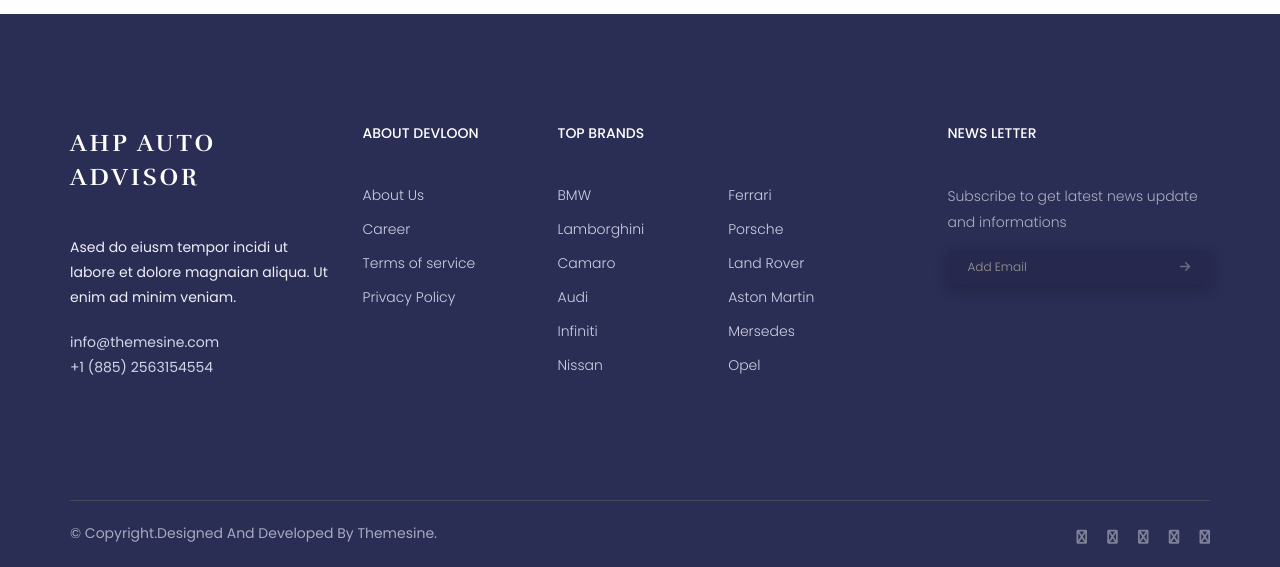
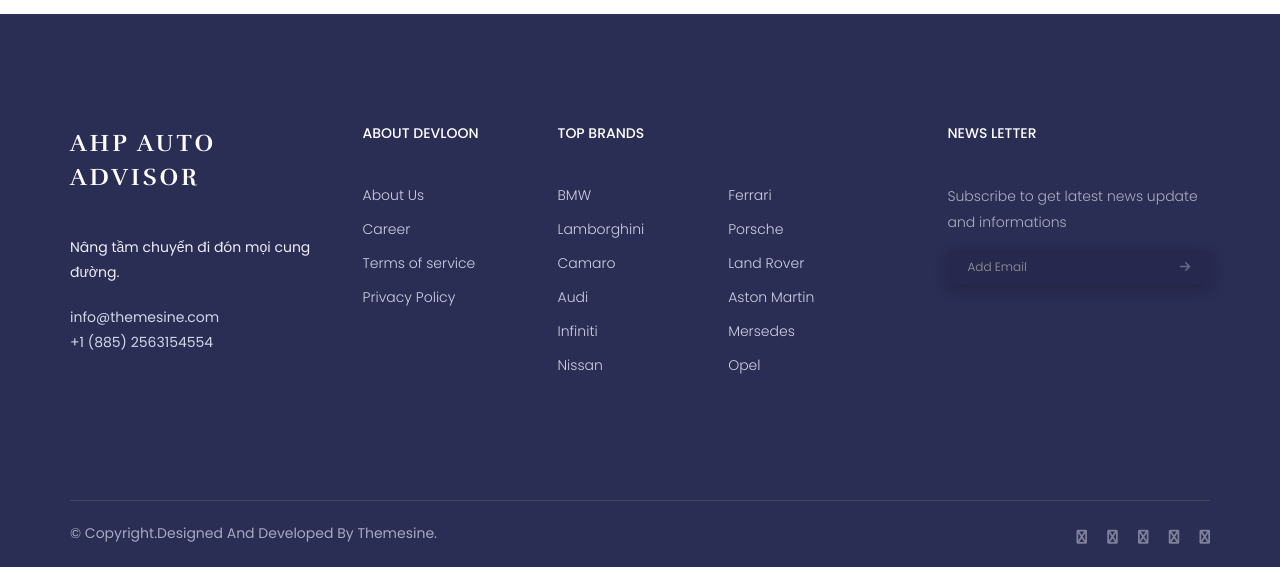
Before and after one commit to ChuongNguyen23/flask-ahp, a Flask app: page /filter in a window 1280 px wide. Shown: the part 2228-2795 px from the top of the page. Run offline with Flask 3, Linux system fonts and the light colour scheme; data that the repository does not hold is empty; some libraries are stand-ins or nearby versions.

Commit message:
Cập nhật code fix lỗi

```diff
--- a/templates/filter.html
+++ b/templates/filter.html
@@ -475,7 +475,7 @@
 									<a href="index.html">AHP Auto Advisor</a>
 								</div>
 								<p>
-									Ased do eiusm tempor incidi ut labore et dolore magnaian aliqua. Ut enim ad minim veniam.
+									Nâng tầm chuyến đi đón mọi cung đường.
 								</p>
 								<div class="footer-contact">
 									<p>info@themesine.com</p>
```
